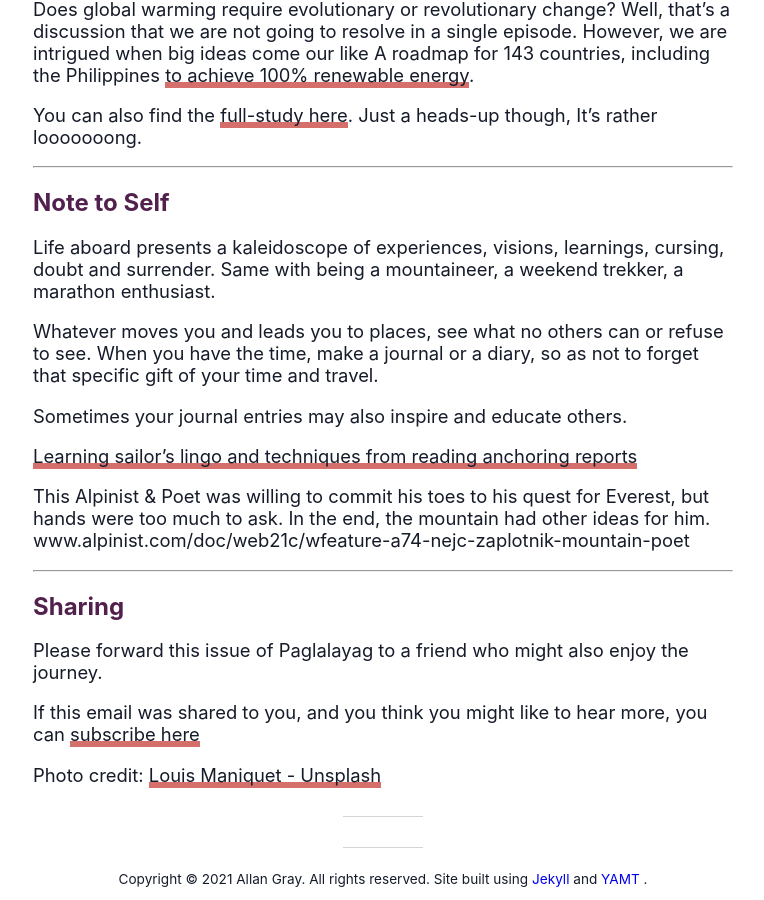
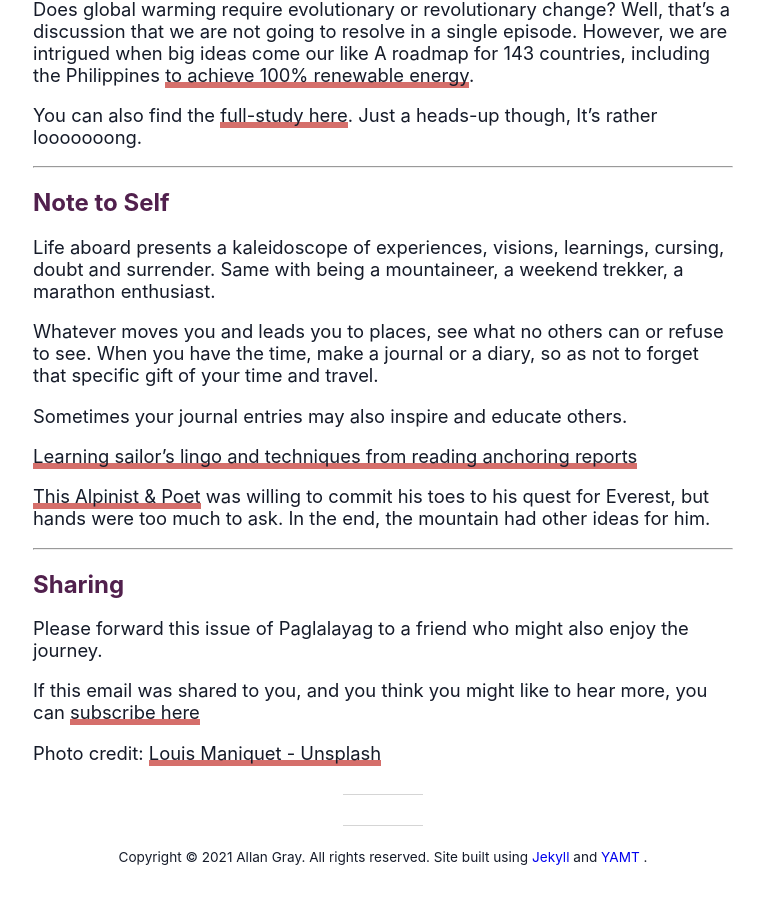
Before and after one commit to paglalayag/paglalayag.github.io, a Jekyll site: the page built from _posts/2021-07-25-planetary-reset.md, in a window 1280 px wide and 900 px high, scrolled down 2203 px. Shown: the whole window, without its empty margins (257-1021 px from the left). Built offline with Jekyll 4.4.1, drawn with Linux system fonts in a browser that asks for light colours; nearby versions of some CDN libraries; after the commit the page ends 3081 px from its top, so only the background shows below that.

Commit message:
Adjust for separate og:image

```diff
--- a/_layouts/post.html
+++ b/_layouts/post.html
@@ -11,8 +11,8 @@
 
     <div class="post-container">
       <article id = "post">
-      {% if page.image %}
-        <img src="{{ page.image }}" id = "post-image">
+      {% if page.hero_image %}
+        <img src="{{ page.hero_image }}" id = "post-image">
       {% endif %}
         <h2 id = "post-title">{{ page.title }}</h2>
 
--- a/_posts/2021-07-25-planetary-reset.md
+++ b/_posts/2021-07-25-planetary-reset.md
@@ -82,8 +83,8 @@
 https://www.morganscloud.com/2021/07/18/two-interesting-anchoring-reports/)
 
 
-This Alpinist & Poet was willing to commit his toes to his quest for Everest, but hands were too much to ask.  In the end, the mountain had other ideas for him.
-www.alpinist.com/doc/web21c/wfeature-a74-nejc-zaplotnik-mountain-poet
+
+[This Alpinist & Poet](www.alpinist.com/doc/web21c/wfeature-a74-nejc-zaplotnik-mountain-poet) was willing to commit his toes to his quest for Everest, but hands were too much to ask.  In the end, the mountain had other ideas for him.
 
 
 ---
```
Also changed, not shown: other parts of _posts/2021-07-25-planetary-reset.md (+2 -1 lines), _posts/2021-07-07-maiden-voyage.md (+2 -1 lines), assets/img/dumbbells.jpg (added), assets/img/earth-reset-og.jpg (added), assets/img/trail-og.jpg (added).
